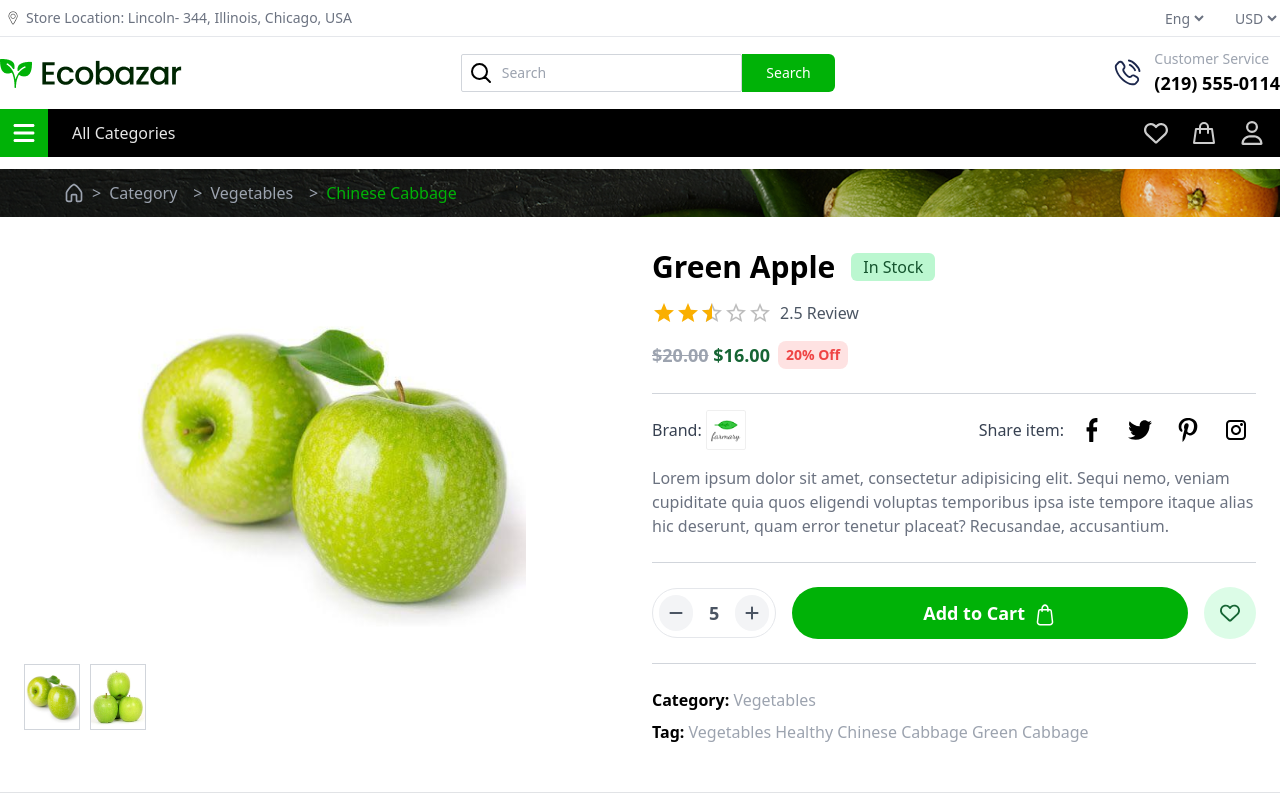
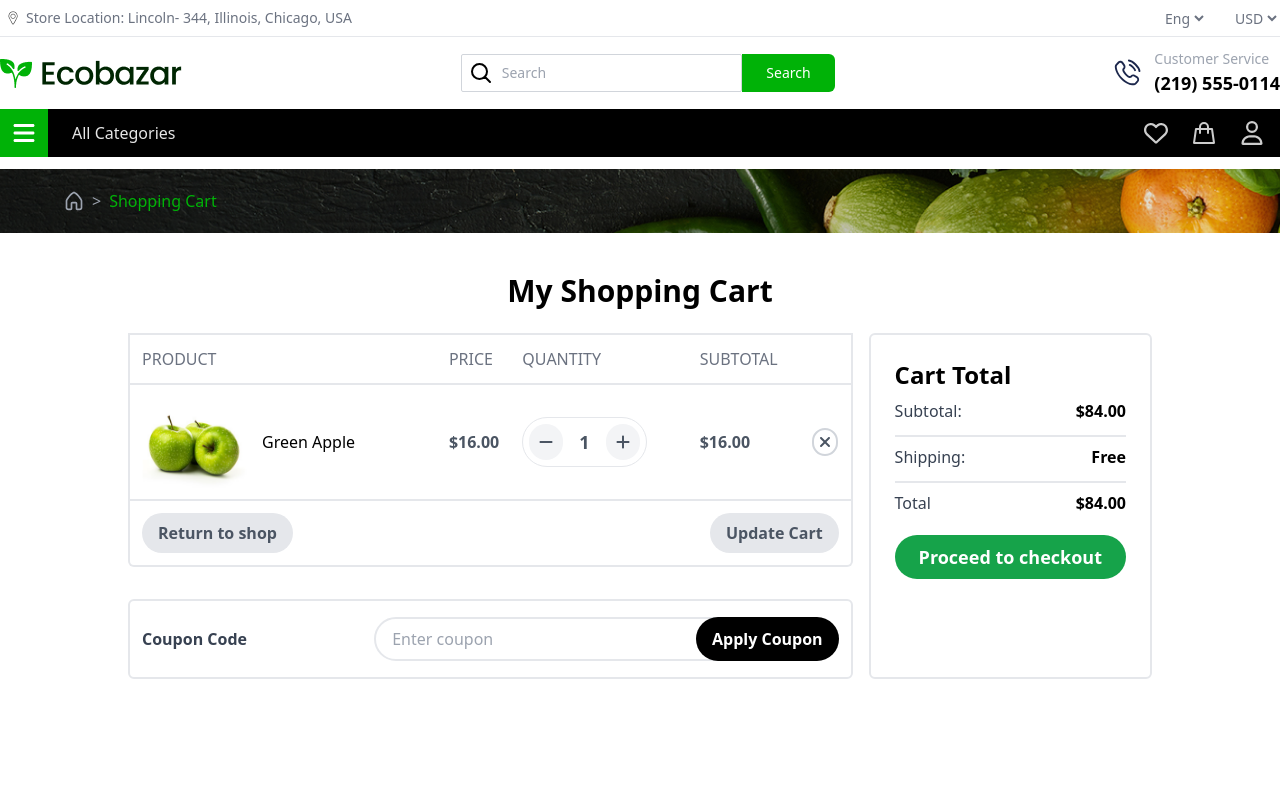
Before and after one commit to iqbalitsmy/ecobazar, a React (Create React App) app: page /product/shopping-cart in a window 1280 px wide. Shown: the top 800 px of the page. Built offline with nearby package versions, Linux system fonts and the light colour scheme.

Commit message:
shopping cart page update

```diff
--- /dev/null
+++ b/src/Pages/Checkout/Checkout.js
@@ -0,0 +1,15 @@
+import React from 'react';
+import ProductNav from '../../Shared/ProductNav/ProductNav';
+
+const Checkout = () => {
+    return (
+        <section className='container mx-auto min-h-[60vh] lg:min-h-screen mb-10'>
+            <ProductNav titles={["Shopping Cart", "Checkout"]} newStyle={true}></ProductNav>
+            <div className='mt-10'>
+
+            </div>
+        </section>
+    );
+};
+
+export default Checkout;
--- /dev/null
+++ b/src/Pages/ShoppingCart/ShoppingCart.js
@@ -0,0 +1,118 @@
+import React from 'react';
+import ProductNav from '../../Shared/ProductNav/ProductNav';
+import productDetails from '../../assets/fakeData/fakeData';
+import { FontAwesomeIcon } from '@fortawesome/react-fontawesome';
+import { faMinus, faPlus, faXmark } from '@fortawesome/free-solid-svg-icons';
+
+const ShoppingCart = () => {
+    return (
+        <section className='container mx-auto min-h-[60vh] lg:min-h-screen mb-10'>
+            <ProductNav titles={["Shopping Cart"]} newStyle={true}></ProductNav>
+            <div className='mt-10'>
+                <h1 className='text-center text-3xl font-bold mb-6'>My Shopping Cart</h1>
+                <div className='flex gap-4 flex-wrap xl:w-[80%] mx-auto'>
+                    <div className='flex-grow'>
+                        <table className='w-full mx-auto'>
+                            <thead>
+                                <tr className='text-gray-500 uppercase border-solid border-gray-200 border-2'>
+                                    <th className='font-normal text-base text-start pl-3 py-3'>Product</th>
+                                    <th className='font-normal text-base text-start py-3'>price</th>
+                                    <th className='font-normal text-base text-start py-3'>quantity</th>
+                                    <th className='font-normal text-base text-start py-3'>subtotal</th>
+                                    <th className='font-normal text-base text-start py-3'></th>
+                                </tr>
+                            </thead>
+                            <tbody>
+                                <tr className='border-solid border-gray-200 border-2'>
+                                    <td className='flex items-center gap-2 text-start pl-3'>
+                                        <img className='max-h-28 w-auto' src={productDetails[0].thumbnail} alt="" />
+                                        <h3>{productDetails[0].title}</h3>
+                                    </td>
+                                    <td className='font-semibold text-gray-600'>
+                                        <p>
+                                            ${productDetails[0].newPrice.toFixed(2)}
+                                        </p>
+                                    </td>
+                                    <td className='text-start'>
+                                        <div className='p-[6px] border-solid border-[1px] border-gray-200 flex items-center gap-4 text-gray-600 rounded-full w-fit'>
+                                            <button
+                                                className='px-[10px] py-[6px] rounded-full bg-gray-100 border-none'
+                                                type="button"
+                                            >
+                                                <FontAwesomeIcon icon={faMinus} />
+                                            </button>
+                                            <button className='text-lg font-semibold' type="button">1</button>
+                                            <button
+                                                className='px-[10px] py-[6px] rounded-full bg-gray-100 border-none'
+                                                type="button">
+                                                <FontAwesomeIcon icon={faPlus} />
+                                            </button>
+                                        </div>
+                                    </td>
+                                    <td className='font-semibold text-gray-600'>
+                                        <p>
+                                            ${productDetails[0].newPrice.toFixed(2)}
+                                        </p>
+                                    </td>
+                                    <td>
+                                        <button disabled={productDetails[0].quantity ? false : true} className='px-[5px] border-solid border-gray-300 border-2 rounded-full text-gray-600'>
+                                            <FontAwesomeIcon icon={faXmark} />
+                                        </button>
+                                    </td>
+                                </tr>
+                            </tbody>
+                        </table>
+                        <div className='mb-8 border-solid border-t-0 rounded-b-md border-gray-200 border-2 px-3 py-3 w-full flex justify-between items-center'>
+                            <button
+                                className='py-2 px-4 font-semibold rounded-full text-gray-600 bg-gray-200'
+                                type="button"
+                            >
+                                Return to shop
+                            </button>
+                            <button
+                                className='py-2 px-4 font-semibold rounded-full text-gray-600 bg-gray-200'
+                                type="button"
+                            >
+                                Update Cart
+                            </button>
+                        </div>
+                        <div className='border-solid border-gray-200 rounded-md border-2 px-3 py-4 w-full flex gap-4 justify-between items-center'>
+                            <label className='font-semibold text-gray-700' htmlFor="">Coupon Code</label>
+                            <div className='relative w-full sm:w-4/5 xl:w-2/3'>
+                                <input
+                                    className='py-2 pl-4 w-11/12 rounded-l-full border-solid border-2 border-gray-200'
+                                    style={{
+                                        "outline": "none"
+                                    }}
+                                    type="text"
+                                    name="coupon" id="" placeholder='Enter coupon'
+                                />
+                                <input className='px-4 rounded-3xl font-semibold bg-black hover:bg-gray-800 text-white absolute right-0 top-0 bottom-0 cursor-pointer' type="button" value="Apply Coupon" />
+                            </div>
+                        </div>
+                    </div>
+                    <div className='border-solid border-gray-200 border-2 rounded-md p-6 space-y-2'>
+                        <h4 className='text-2xl font-semibold'>Cart Total</h4>
+                        <div className='flex justify-between items-center text-gray-700 border-solid border-gray-200 border-0 border-b-2 pb-3'>
+                            <p>Subtotal:</p>
+                            <p className='font-semibold text-black'>$84.00</p>
+                        </div>
+                        <div className='flex justify-between items-center text-gray-700 border-solid border-gray-200 border-0 border-b-2 pb-3'>
+                            <p>Shipping:</p>
+                            <p className='font-semibold text-black'>Free</p>
+                        </div>
+                        <div className='flex justify-between items-center text-gray-700 pb-3'>
+                            <p>Total</p>
+                            <p className='font-semibold text-black'>$84.00</p>
+                        </div>
+                        <div className='w-full'>
+                            <input className='w-full px-6 py-2 rounded-3xl text-lg font-semibold bg-green-600 hover:bg-green-700 text-white cursor-pointer' type="button" value="Proceed to checkout" />
+                        </div>
+                    </div>
+                </div>
+            </div>
+        </section>
+    );
+};
+
+export default ShoppingCart;
```
Also changed, not shown: src/routes/routes.js (+10 -0 lines).
